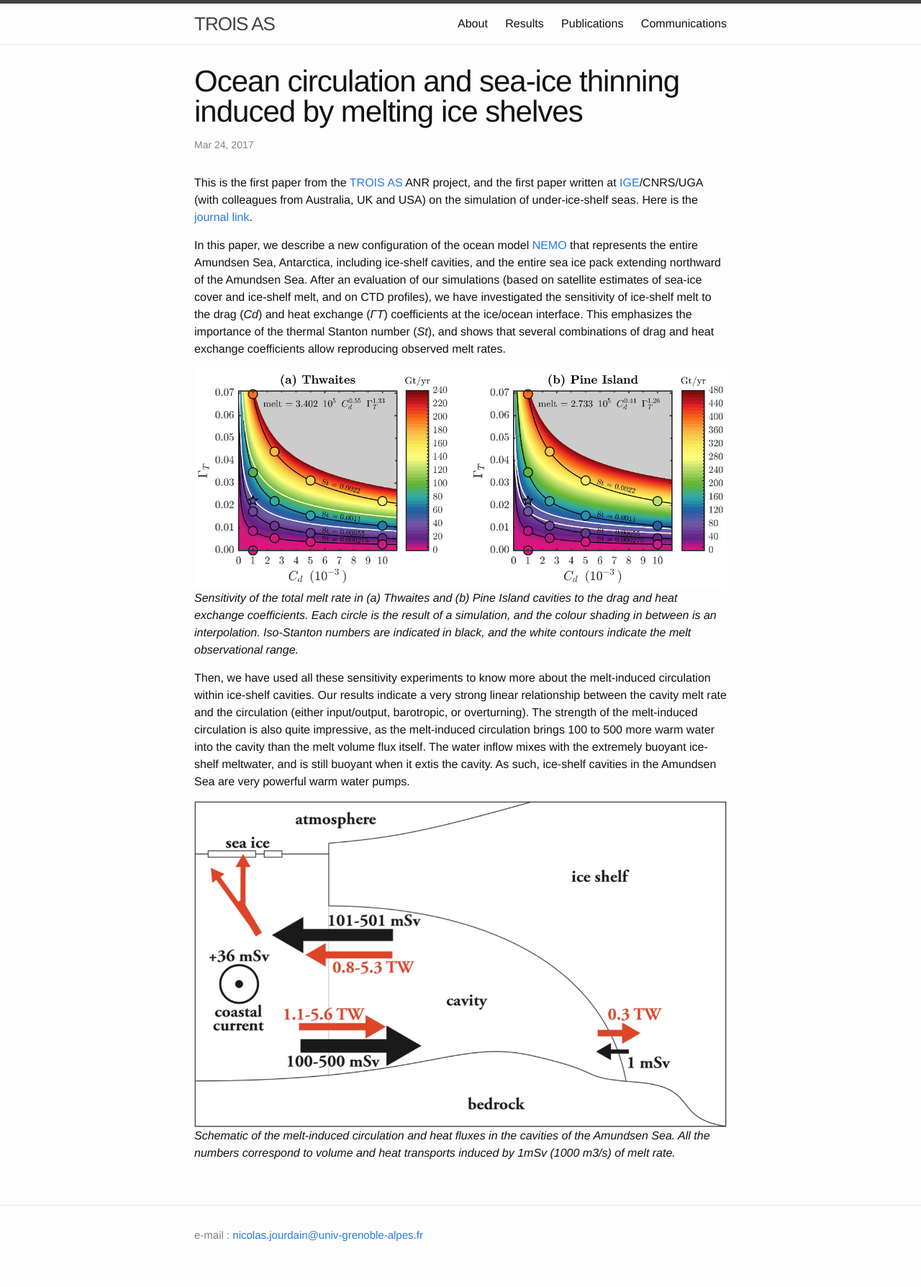
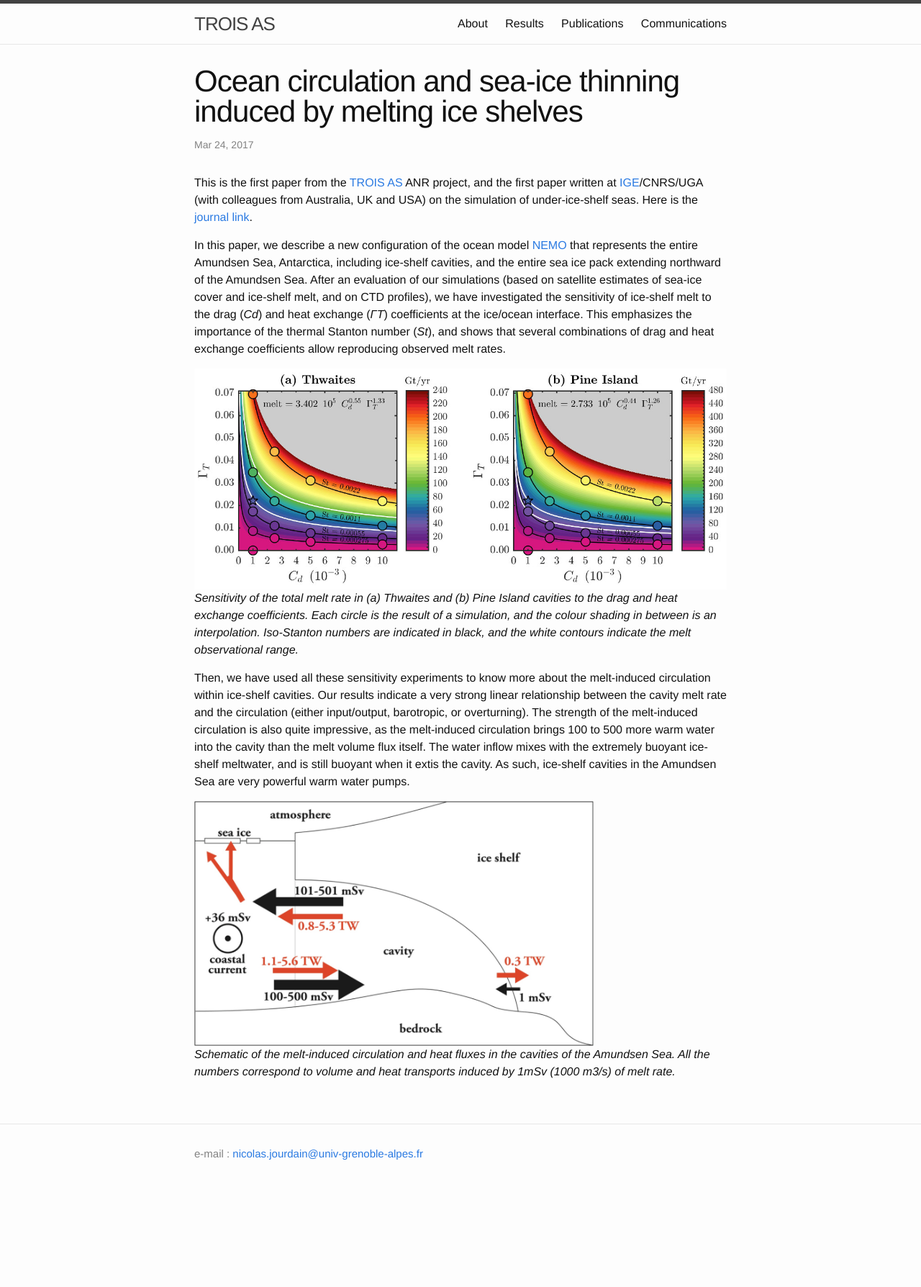
Before and after one commit to nicojourdain/nicojourdain.github.io, a Jekyll site: the page built from projects_dir/trois_as_results_2.md, in a window 1280 px wide. Shown: the whole page at 72% size. Built offline with Jekyll 4.4.1, drawn with Linux system fonts in a browser that asks for light colours; after the commit the page ends 1674 px from its top, so only the background shows below that.

Commit message:
TROIS AS results

```diff
--- a/projects_dir/trois_as_results_2.md
+++ b/projects_dir/trois_as_results_2.md
@@ -13,7 +13,9 @@ In this paper, we describe a new configuration of the ocean model [NEMO][4] that
 
 Then, we have used all these sensitivity experiments to know more about the melt-induced circulation within ice-shelf cavities. Our results indicate a very strong linear relationship between the cavity melt rate and the circulation (either input/output, barotropic, or overturning). The strength of the melt-induced circulation is also quite impressive, as the melt-induced circulation brings 100 to 500 more warm water into the cavity than the melt volume flux itself. The water inflow mixes with the extremely buoyant ice-shelf meltwater, and is still buoyant when it extis the cavity. As such, ice-shelf cavities in the Amundsen Sea are very powerful warm water pumps.
 
-![]({{site.url}}projects_dir/img/isf_scheme.png)
+<div align:center >
+<img src="{{site.url}}projects_dir/img/isf_scheme.png" width="75%" height="75%"/>
+</div>
 *Schematic of the melt-induced circulation and heat fluxes in the cavities of the Amundsen Sea. All the numbers correspond to volume and heat transports induced by 1mSv (1000 m3/s) of melt rate.*
 
 
```
